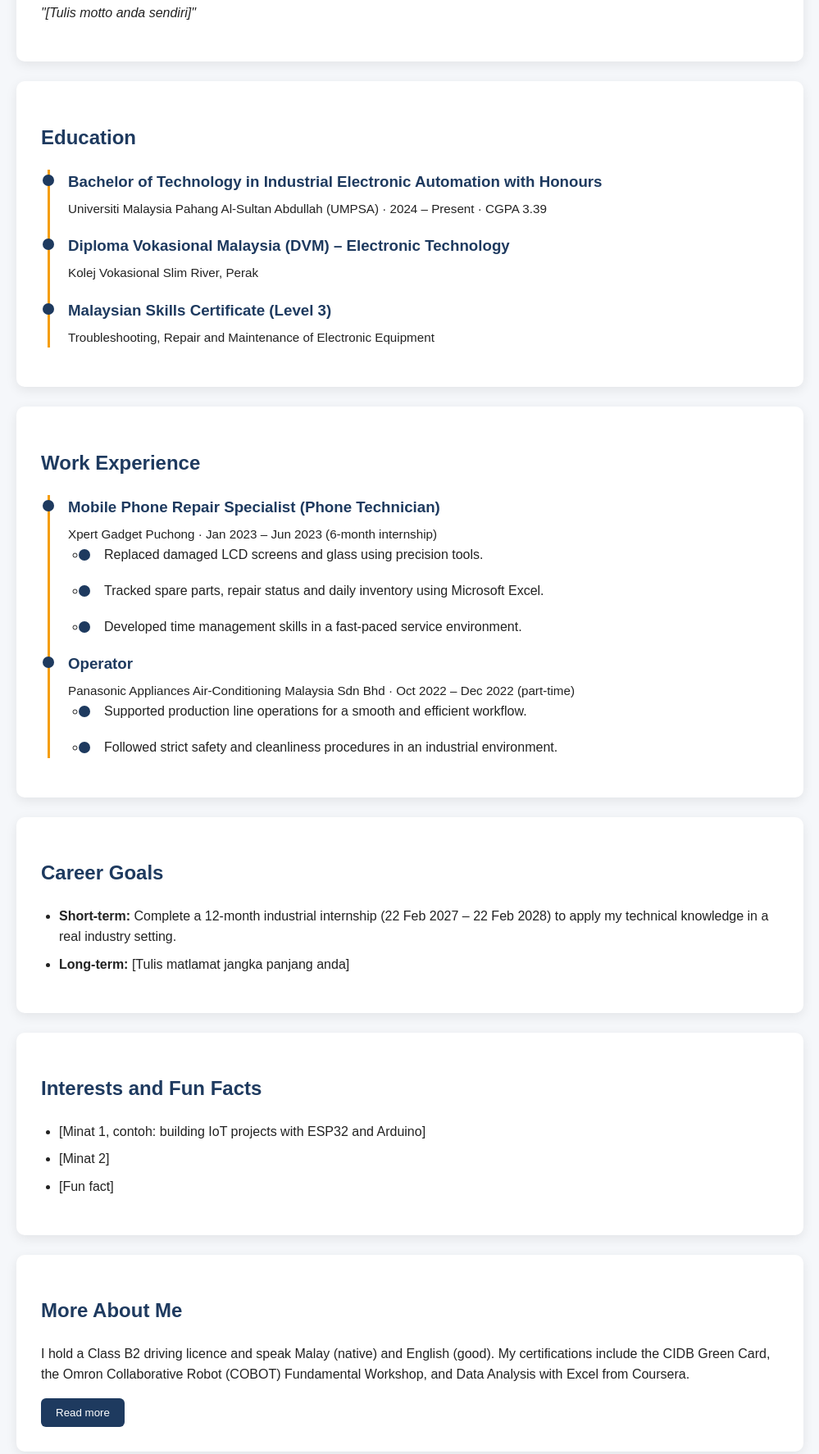
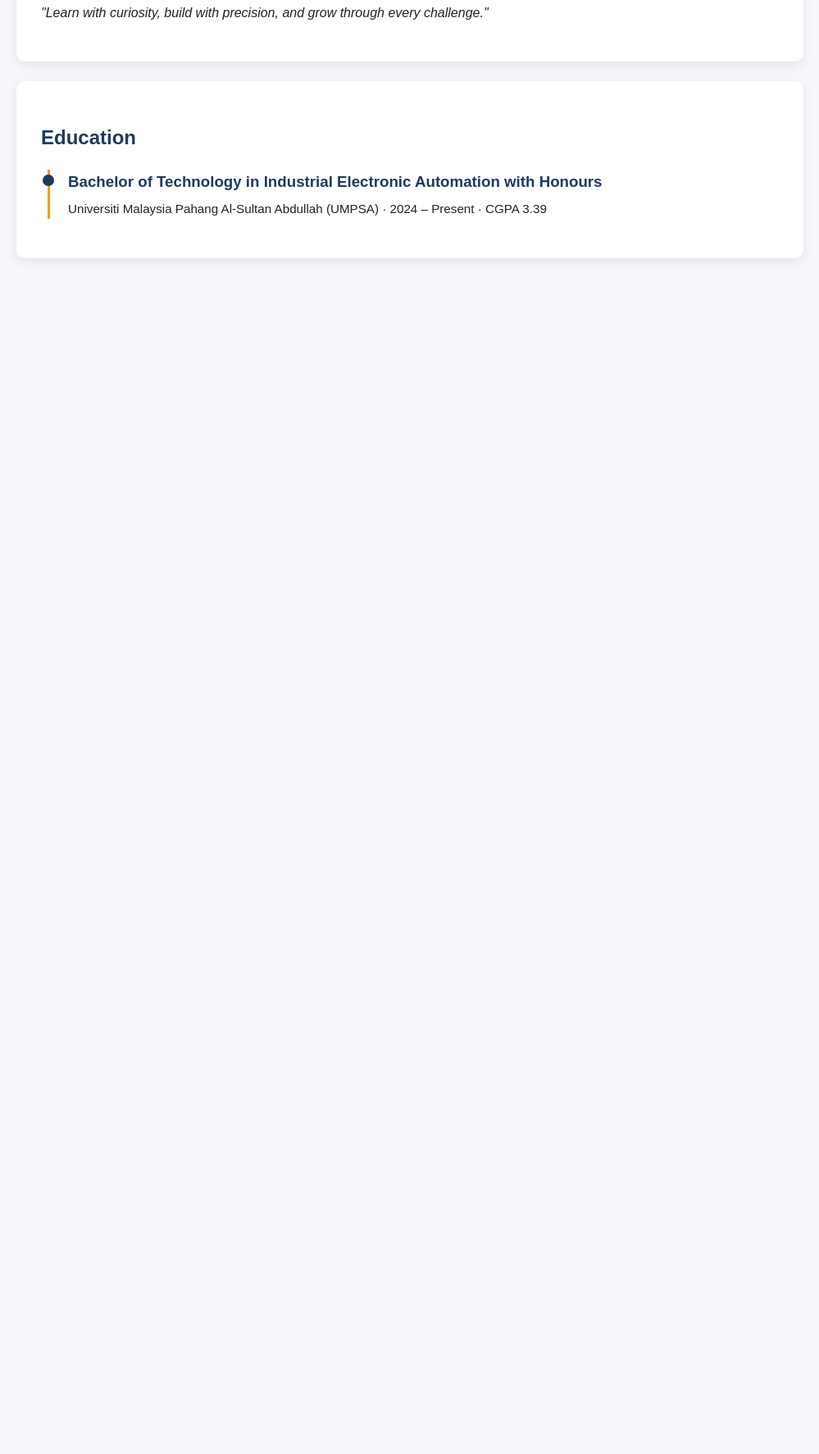
Before and after one commit to rafiqjep/Portfolio, a plain HTML site: page about.html in a window 1280 px wide. Shown: the part 816-2590 px from the top of the page at 82% size, without its empty margins (140-1139 px from the left). After the commit the page ends 1181 px from the top, so only its background shows below. Drawn offline with Linux system fonts and the light colour scheme.

```diff
--- a/about.html
+++ b/about.html
@@ -46,7 +46,7 @@
       </p>
 
       <h2>Motto</h2>
-      <p><em>"[Tulis motto anda sendiri]"</em></p>
+      <p><em>"Learn with curiosity, build with precision, and grow through every challenge."</em></p>
     </section>
 
     <section class="card">
@@ -56,75 +56,3 @@
           <h3>Bachelor of Technology in Industrial Electronic Automation with Honours</h3>
           <p class="meta">Universiti Malaysia Pahang Al-Sultan Abdullah (UMPSA) · 2024 – Present · CGPA 3.39</p>
         </li>
-        <li>
-          <h3>Diploma Vokasional Malaysia (DVM) – Electronic Technology</h3>
-          <p class="meta">Kolej Vokasional Slim River, Perak</p>
-        </li>
-        <li>
-          <h3>Malaysian Skills Certificate (Level 3)</h3>
-          <p class="meta">Troubleshooting, Repair and Maintenance of Electronic Equipment</p>
-        </li>
-      </ul>
-    </section>
-
-    <section class="card">
-      <h2>Work Experience</h2>
-      <ul class="timeline">
-        <li>
-          <h3>Mobile Phone Repair Specialist (Phone Technician)</h3>
-          <p class="meta">Xpert Gadget Puchong · Jan 2023 – Jun 2023 (6-month internship)</p>
-          <ul>
-            <li>Replaced damaged LCD screens and glass using precision tools.</li>
-            <li>Tracked spare parts, repair status and daily inventory using Microsoft Excel.</li>
-            <li>Developed time management skills in a fast-paced service environment.</li>
-          </ul>
-        </li>
-        <li>
-          <h3>Operator</h3>
-          <p class="meta">Panasonic Appliances Air-Conditioning Malaysia Sdn Bhd · Oct 2022 – Dec 2022 (part-time)</p>
-          <ul>
-            <li>Supported production line operations for a smooth and efficient workflow.</li>
-            <li>Followed strict safety and cleanliness procedures in an industrial environment.</li>
-          </ul>
-        </li>
-      </ul>
-    </section>
-
-    <section class="card">
-      <h2>Career Goals</h2>
-      <ul>
-        <li><strong>Short-term:</strong> Complete a 12-month industrial internship (22 Feb 2027 – 22 Feb 2028) to apply my technical knowledge in a real industry setting.</li>
-        <li><strong>Long-term:</strong> [Tulis matlamat jangka panjang anda]</li>
-      </ul>
-    </section>
-
-    <section class="card">
-      <h2>Interests and Fun Facts</h2>
-      <ul>
-        <li>[Minat 1, contoh: building IoT projects with ESP32 and Arduino]</li>
-        <li>[Minat 2]</li>
-        <li>[Fun fact]</li>
-      </ul>
-    </section>
-
-    <section class="card">
-      <h2>More About Me</h2>
-      <p>I hold a Class B2 driving licence and speak Malay (native) and English (good). My certifications include the CIDB Green Card, the Omron Collaborative Robot (COBOT) Fundamental Workshop, and Data Analysis with Excel from Coursera.</p>
-      <button id="readMoreBtn">Read more</button>
-      <div id="moreText" class="read-more-text hidden">
-        <p>[Tulis lebih banyak tentang pengalaman, pencapaian atau hobi anda di sini.]</p>
-      </div>
-    </section>
-
-    <p>
-      <a href="docs/resume.pdf" class="btn btn-primary" download>Download my CV</a>
-    </p>
-  </main>
-
-  <footer>
-    <p>&copy; <span id="year"></span> Muhammad Rafiq bin Jefri. All rights reserved.</p>
-  </footer>
-
-  <script src="js/script.js"></script>
-</body>
-</html>
```
